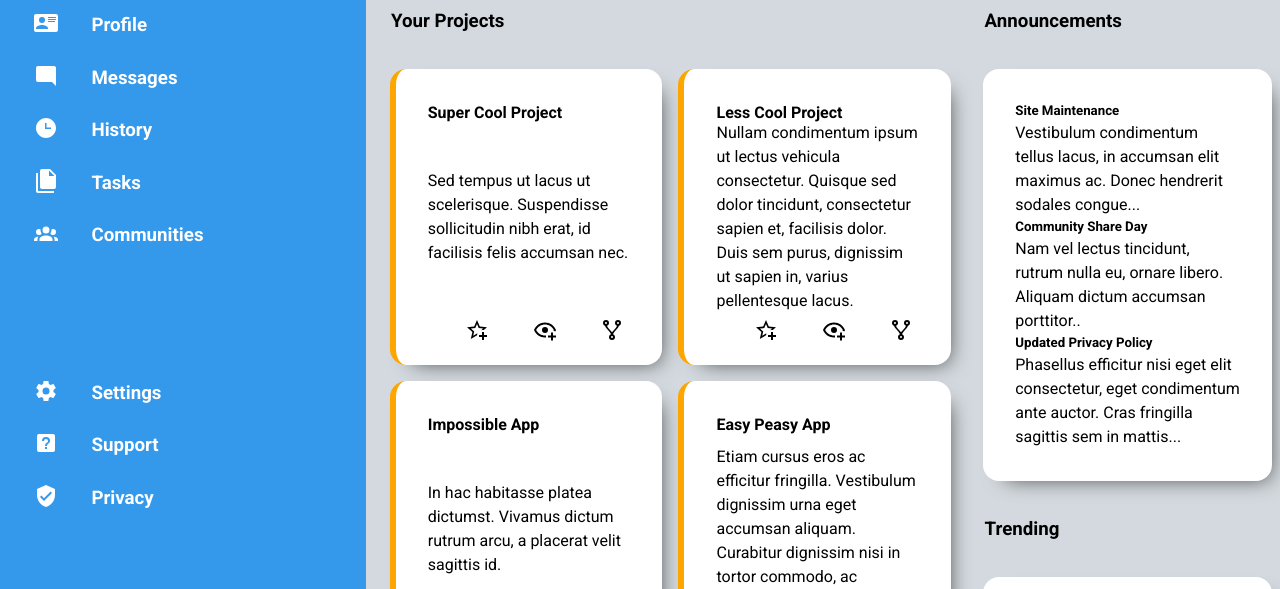
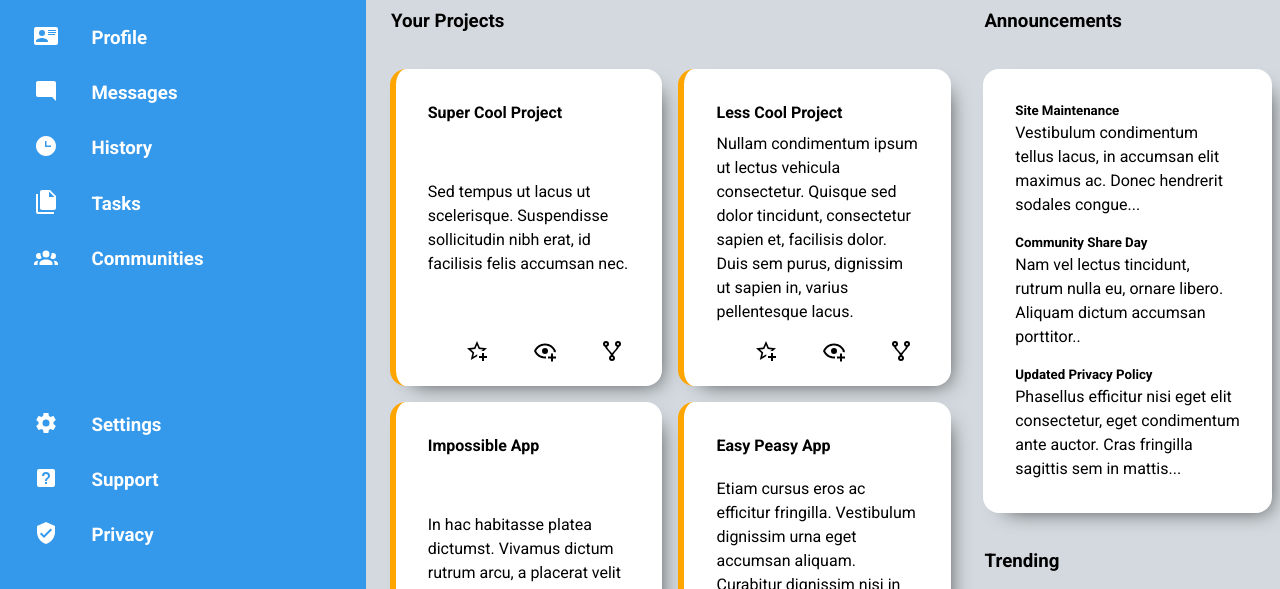
Before and after one commit to michaelbasileios/OP-Admin-Dashboard, a plain HTML site: page index.html in a window 1280 px wide. Shown: the part 211-800 px from the top of the page. Drawn offline with Linux system fonts and the light colour scheme.

Commit message:
Add grid to announcement card

```diff
--- a/styles.css
+++ b/styles.css
@@ -208,6 +208,14 @@ header {
     /* gap: 1em; */
 }
 
+.card {
+    background: white;
+    border-radius: 1em;
+    box-shadow: 10px 10px 21px -13px rgba(0,0,0,0.75);
+    padding: 2em;
+    margin: 0.5em;
+}
+
 .project-card-item {
     border-left: 0.4em solid orange;
     display: grid;
@@ -221,18 +229,16 @@ header {
     grid-column: 1 / span 2;
 }
 
+.social-media-actions {
+    display: grid;
+    grid-template-columns: repeat(3, 1fr);
+    justify-items: end;
+}
+
 #announcement-card, #trending-card {
     display: grid;
     grid-template-rows: 5em
                         4fr;
-}
-
-.card {
-    background: white;
-    border-radius: 1em;
-    box-shadow: 10px 10px 21px -13px rgba(0,0,0,0.75);
-    padding: 2em;
-    margin: 0.5em;
 }
 
 #project-cards > h3,
@@ -242,8 +248,8 @@ header {
     margin-left: 0.5em;
 }
 
-.social-media-actions {
+#announcement-card ul {
     display: grid;
-    grid-template-columns: repeat(3, 1fr);
-    justify-items: end;
+    grid-template-rows: repeat(3, auto);
+    gap: 1em;
 }
```
